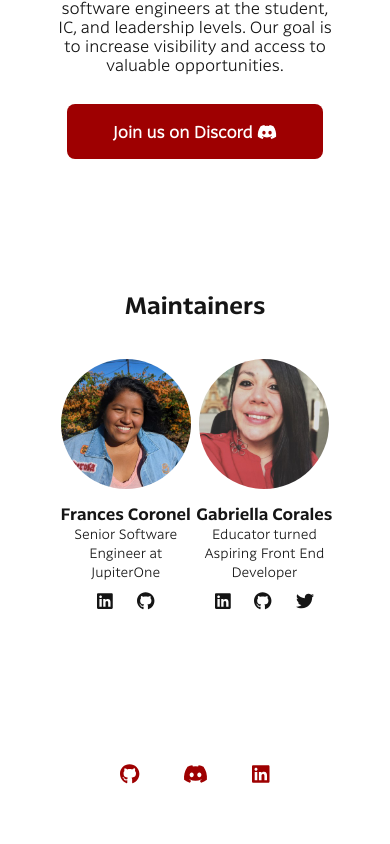
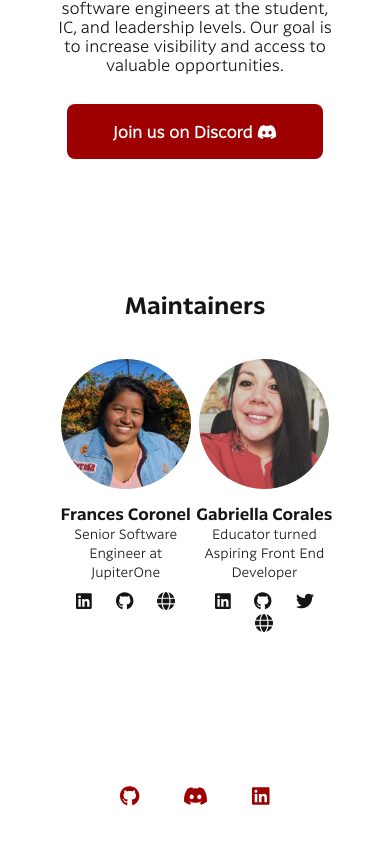
Before and after one commit to Latina-Dev/latina-dev, a Next.js app: page / in a window 390 px wide. Shown: the part 1132-1976 px from the top of the page. Built offline with nearby package versions, Linux system fonts and the light colour scheme.

Commit message:
Added maintainer website links and adjusted img width for optimized responsiveness

```diff
--- a/components/Maintainers/Maintainers.module.css
+++ b/components/Maintainers/Maintainers.module.css
@@ -21,7 +21,7 @@
   transition: all 150ms ease-in-out;
 }
 
-@media (max-width: 550px) {
+@media (max-width: 628px) {
   .maintainers img {
     width: 130px;
   }
--- a/components/Maintainers/Maintainers.tsx
+++ b/components/Maintainers/Maintainers.tsx
@@ -6,6 +6,7 @@ import {
   faLinkedin,
   faTwitter,
 } from "@fortawesome/free-brands-svg-icons";
+import { faGlobe } from "@fortawesome/free-solid-svg-icons";
 
 export default function Maintainers() {
   return (
@@ -30,6 +31,13 @@ export default function Maintainers() {
               target={"_blank"}
             >
               <FontAwesomeIcon icon={faGithub} />
+            </Link>
+            <Link
+              href="https://francescoronel.com/"
+              aria-label="Gabriella Corales Portfolio"
+              target={"_blank"}
+            >
+              <FontAwesomeIcon icon={faGlobe} />
             </Link>
           </div>
         </div>
@@ -62,6 +70,13 @@ export default function Maintainers() {
             >
               <FontAwesomeIcon icon={faTwitter} />
             </Link>
+            <Link
+              href="https://ellacodes.netlify.app"
+              aria-label="Gabriella Corales Portfolio"
+              target={"_blank"}
+            >
+              <FontAwesomeIcon icon={faGlobe} />
+            </Link>
           </div>
         </div>
       </div>
```
